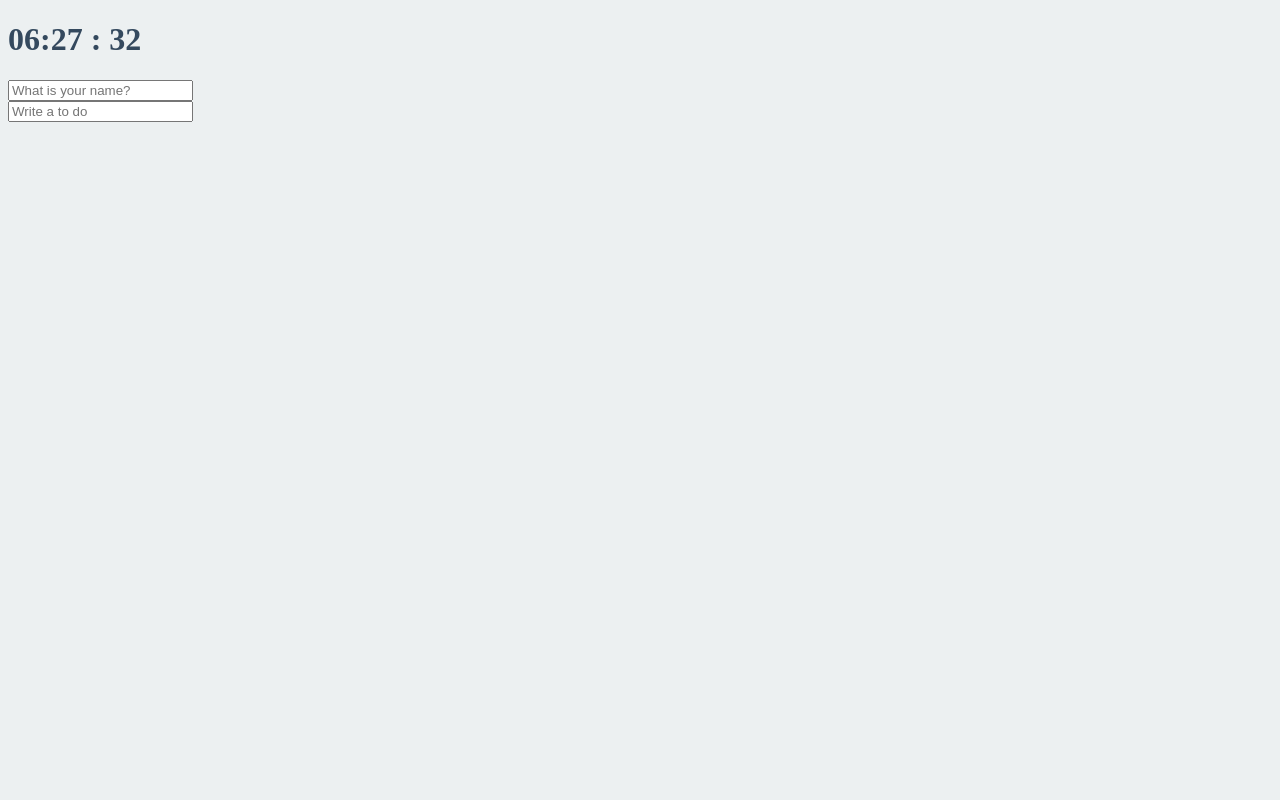
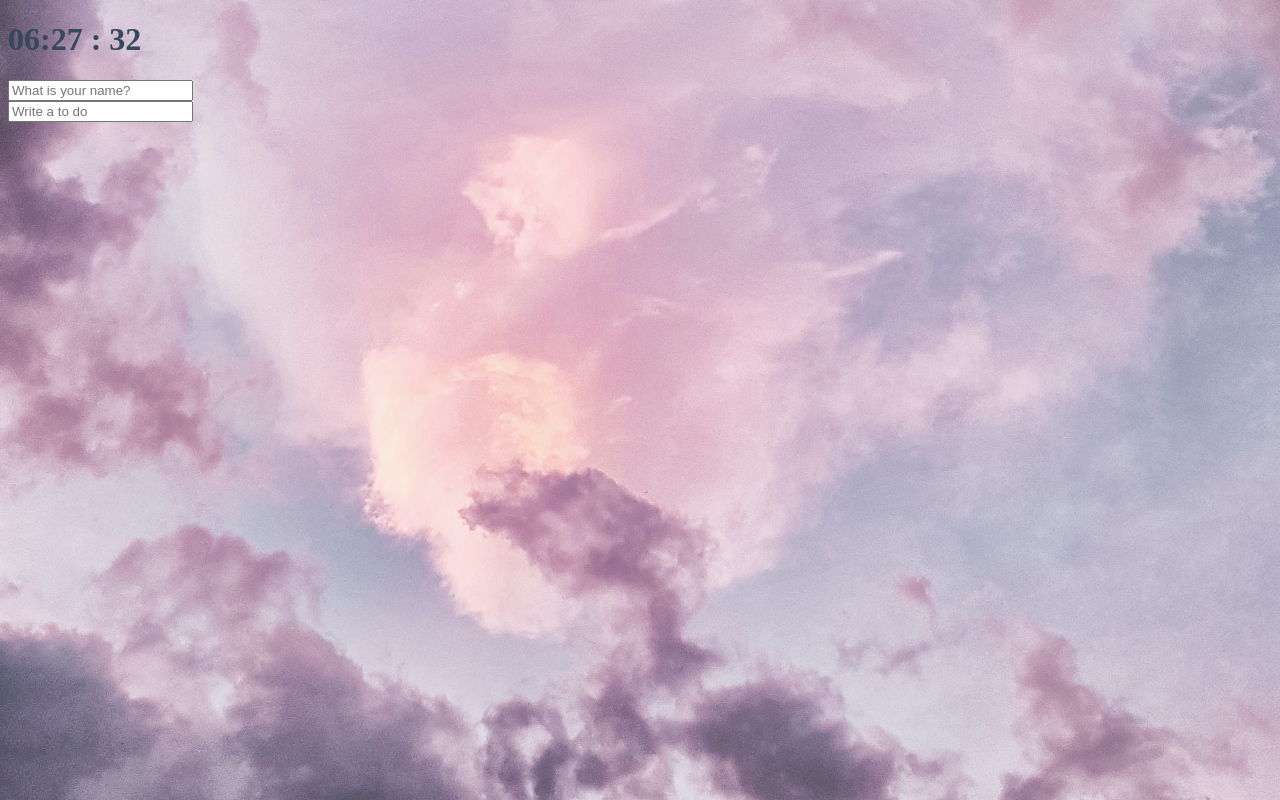
Before and after one commit to hamjihyeon/momoton, a plain HTML site: page index.html in a window 1280 px wide. Drawn offline with Linux system fonts and the light colour scheme.

Commit message:
random image

```diff
--- /dev/null
+++ b/bg.js
@@ -0,0 +1,22 @@
+const body = document.querySelector("body");
+
+const IMG_NUMBER = 3;
+
+function paintImage(imgNumber) {
+    const image = new Image();
+    image.src = `images/${imgNumber + 1}.jpg`;
+    image.classList.add('bgImage');
+    body.prepend(image);
+}
+
+function genRandom() {
+    const number = Math.floor(Math.random() * IMG_NUMBER);
+    return number;
+}
+
+function init() {
+    const randomNumber = genRandom();
+    paintImage(randomNumber)
+}
+
+init();
--- a/index.css
+++ b/index.css
@@ -1,5 +1,5 @@
 body {
-    background-color: #ecf0f1;
+    background-color: #2c3e50;
 
 }
 
@@ -23,3 +23,22 @@ body {
 .showing{
     display: block;
 }
+
+@keyframes fadeIn{
+    from {
+        opacity: 0;
+    }
+    to {
+        opacity: 1;
+    }
+}
+
+.bgImage{
+    position: absolute;
+    top: 0;
+    left: 0;
+    width: 100%;
+    height: 100%;
+    z-index: -1;
+    animation: fadeIn 0.5s linear;
+}
--- a/index.html
+++ b/index.html
@@ -22,5 +22,6 @@
     <script src="clock.js"></script>
     <script src="greeting.js"></script>
     <script src="todo.js"></script>
+    <script src="bg.js"></script>
 </body>
 </html>
```
Also changed, not shown: images/1.jpg (added), images/3.jpg (added), 1 other file.
